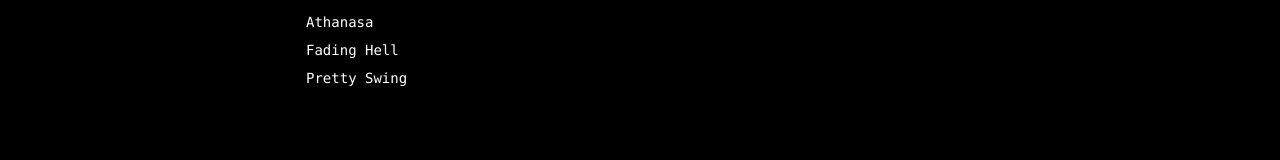
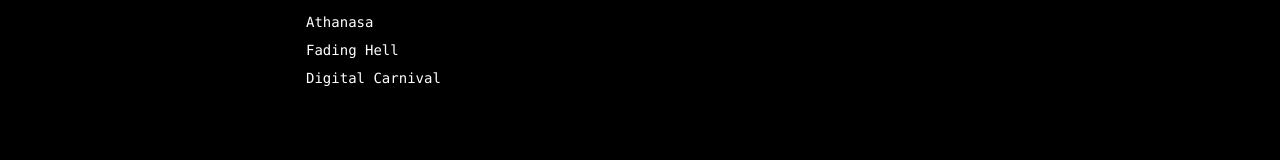
Before and after one commit to andrejkoller/dev-andrejkoller-next, a Next.js app: page / in a window 1280 px wide. Shown: the part 4602-4762 px from the top of the page. Built offline with nearby package versions, Linux system fonts and the light colour scheme.

Commit message:
Update link and label for Digital Carnival in Home component

```diff
--- a/app/page.tsx
+++ b/app/page.tsx
@@ -132,11 +132,11 @@ export default function Home() {
           <li>
             <a
               className="hover:text-(--hover-foreground)"
-              href="https://linktr.ee/prettyswing"
+              href="https://linktr.ee/digitalcarnival"
               target="_blank"
               rel="noopener noreferrer"
             >
-              Pretty Swing
+              Digital Carnival
             </a>
           </li>
         </ul>
```
